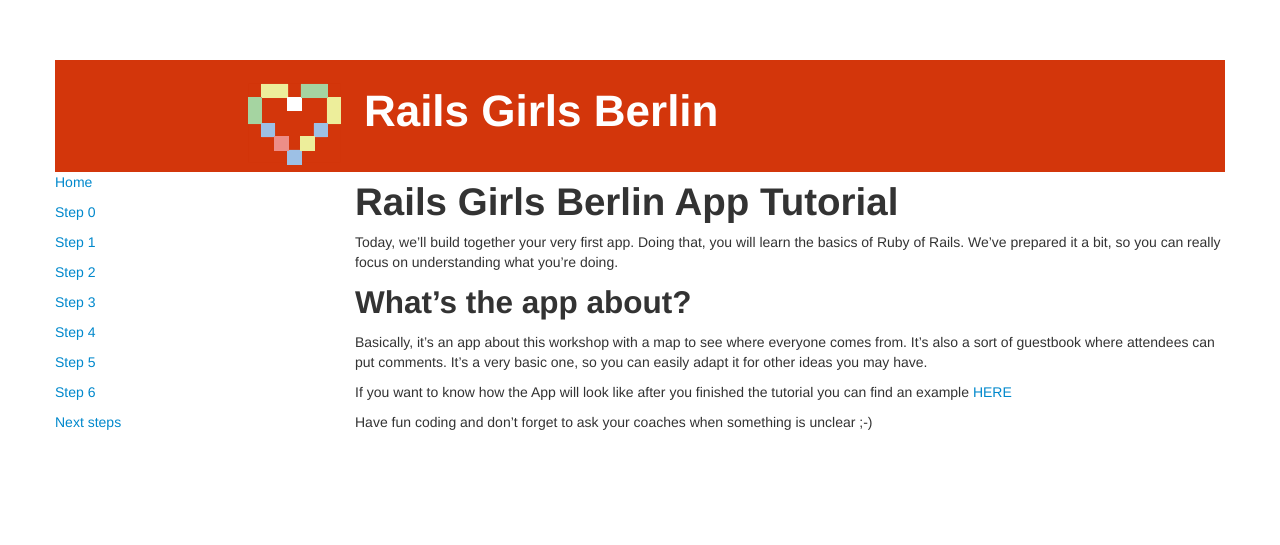
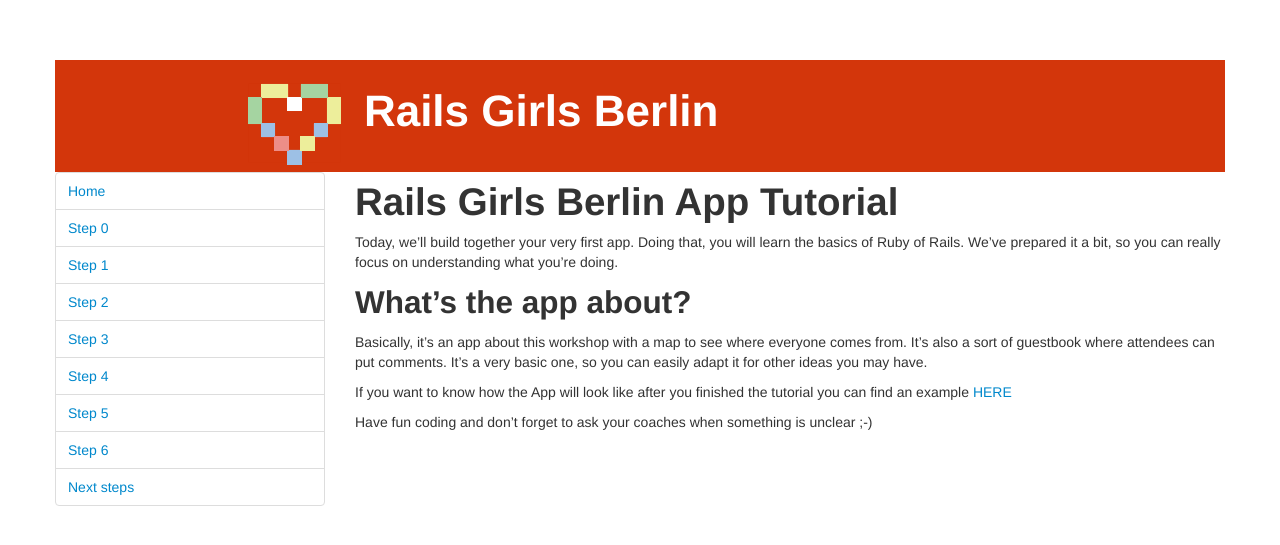
Before and after one commit to codecurious-bln/basic-curriculum, a Jekyll site: the page built from index.md, in a window 1280 px wide. Shown: the top 545 px of the page. Built offline with Jekyll 4.4.1, drawn with Linux system fonts in a browser that asks for light colours.

Commit message:
added nav classes for menu

```diff
--- a/_includes/sidebar.html
+++ b/_includes/sidebar.html
@@ -1,11 +1,11 @@
-<ul class="unstyled">
-  <li><a href="/"><p>Home</p></a></li>
-  <li><a href="/step0"><p>Step 0</p></a></li>
-  <li><a href="/step1"><p>Step 1</p></a></li>
-  <li><a href="/step2"><p>Step 2</p></a></li>
-  <li><a href="/step3"><p>Step 3</p></a></li>
-  <li><a href="/step4"><p>Step 4</p></a></li>
-  <li><a href="/step5"><p>Step 5</p></a></li>
-  <li><a href="/step6"><p>Step 6</p></a></li>
-  <li><a href="/next-steps"><p>Next steps</p></a></li>
+<ul class="nav nav-tabs nav-stacked">
+  <li><a href="/">Home</a></li>
+  <li><a href="/step0">Step 0</a></li>
+  <li><a href="/step1">Step 1</a></li>
+  <li><a href="/step2">Step 2</a></li>
+  <li><a href="/step3">Step 3</a></li>
+  <li><a href="/step4">Step 4</a></li>
+  <li><a href="/step5">Step 5</a></li>
+  <li><a href="/step6">Step 6</a></li>
+  <li><a href="/next-steps">Next steps</a></li>
 </ul>
```
